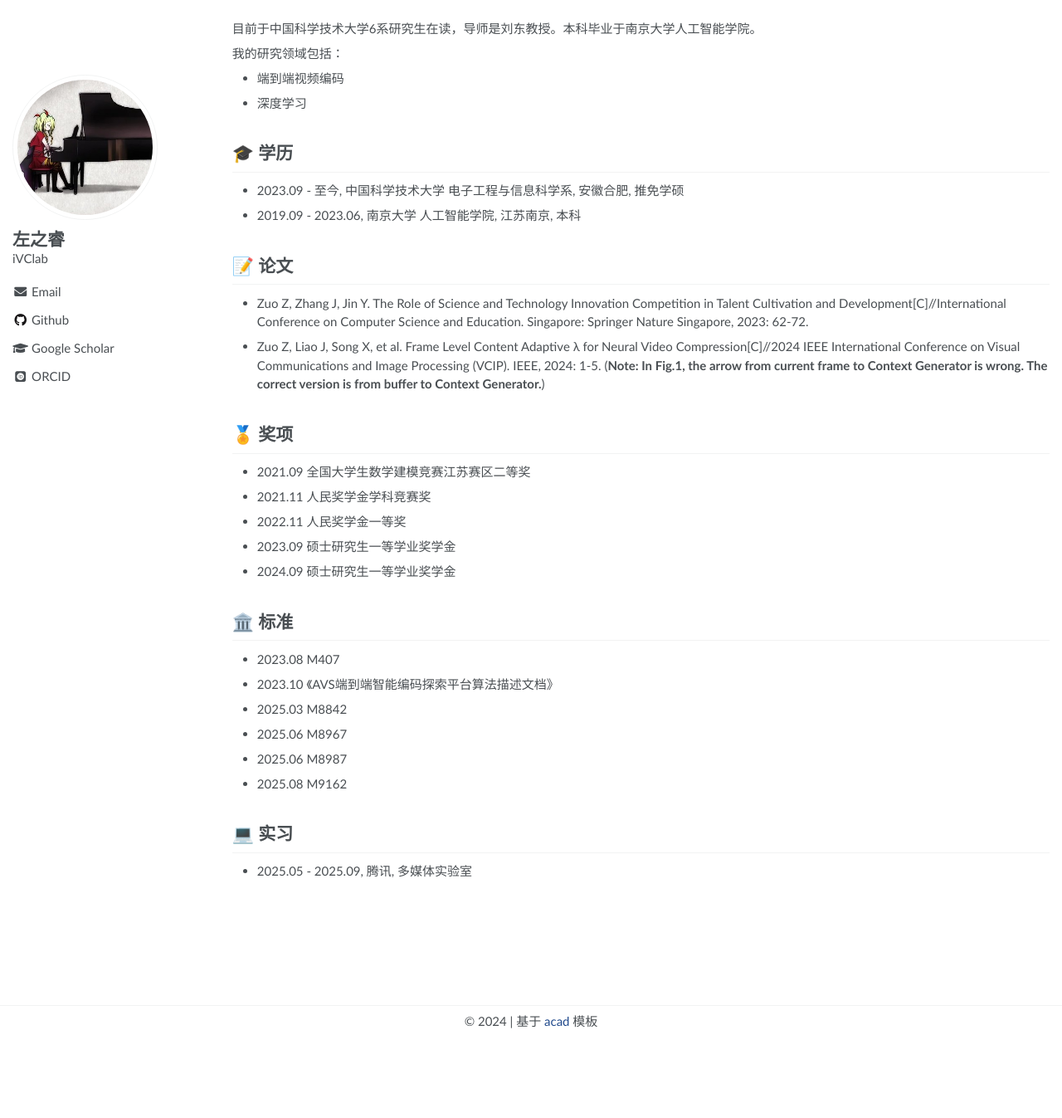
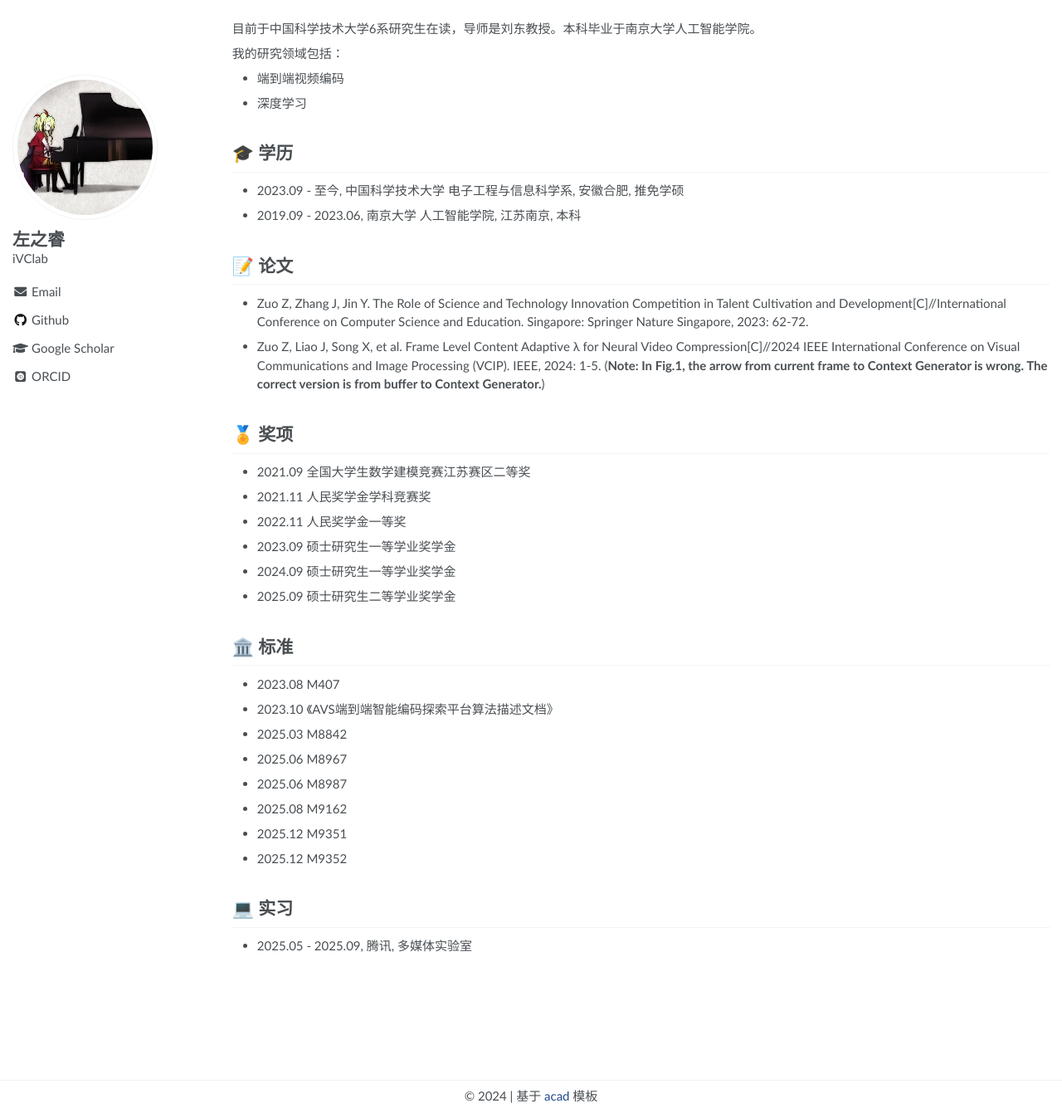
Before and after one commit to DeathPolca/DeathPolca.github.io, a Jekyll site: the page built from _pages/about.md, in a window 1280 px wide and 1347 px high. Shown: the whole window at 83% size. Built offline with Jekyll 4.4.1, drawn with Linux system fonts in a browser that asks for light colours; some web fonts are replaced.

Commit message:
add proposal

```diff
--- a/_pages/about.md
+++ b/_pages/about.md
@@ -48,6 +48,7 @@ redirect_from:
 - 2022.11 人民奖学金一等奖
 - 2023.09 硕士研究生一等学业奖学金
 - 2024.09 硕士研究生一等学业奖学金
+- 2025.09 硕士研究生二等学业奖学金
 
 <span class='anchor' id='-xshy'></span>
 
@@ -58,6 +59,8 @@ redirect_from:
 - 2025.06 M8967
 - 2025.06 M8987
 - 2025.08 M9162
+- 2025.12 M9351
+- 2025.12 M9352
 
 <span class='anchor' id='-gzsx'></span>
 
```
